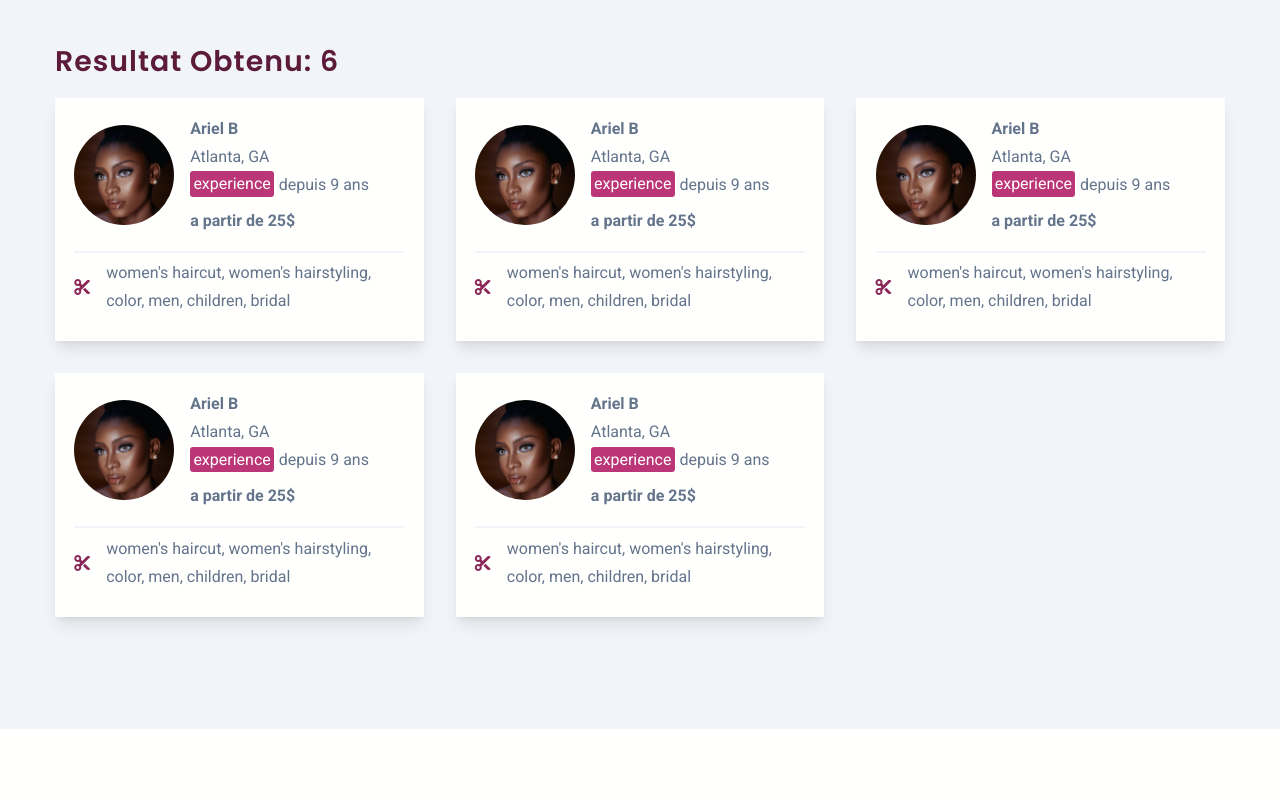
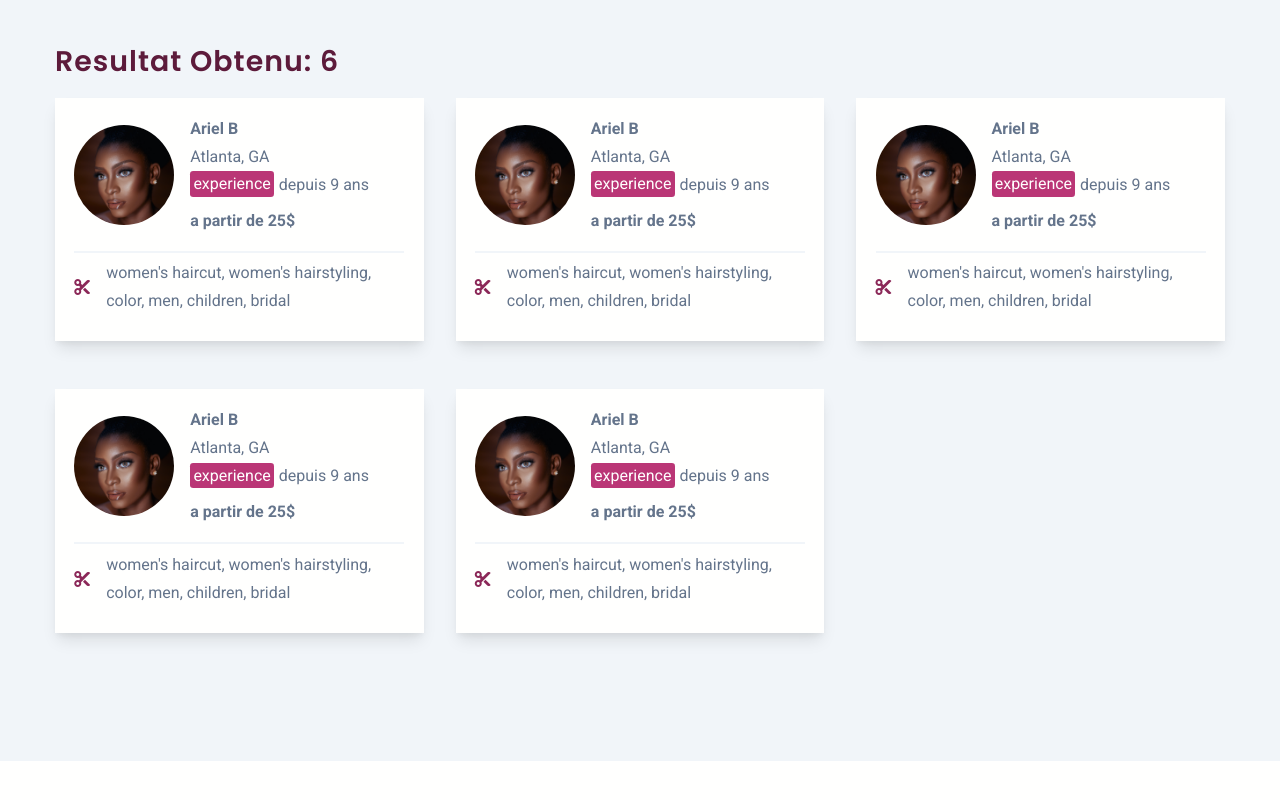
Before and after one commit to Manologue/coiffure, a plain HTML site: page search.html in a window 1280 px wide. Shown: the part 566-1366 px from the top of the page. Drawn offline with nearby package versions, Linux system fonts and the light colour scheme; no server answers.

Commit message:
arranging resut sass component

```diff
--- a/scss/components/_results.scss
+++ b/scss/components/_results.scss
@@ -7,10 +7,10 @@
       grid-template-columns: repeat(2, 1fr);
     }
     @media screen and (min-width: 1200px) {
-      display: grid;
       grid-template-columns: repeat(3, 1fr);
     }
     .article {
+      margin-bottom: 1rem;
       box-shadow: var(--shadow-3);
       padding: 0.65rem 1.2rem;
       background: var(--white);
```
Also changed, not shown: css/style.css, 1 other file.
